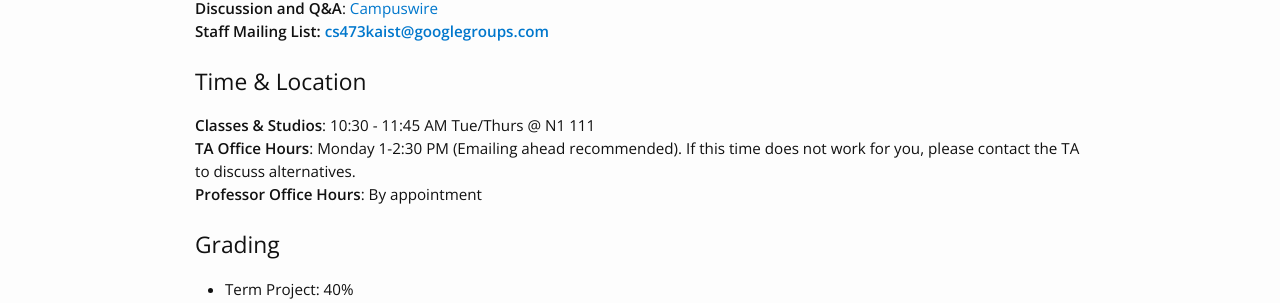
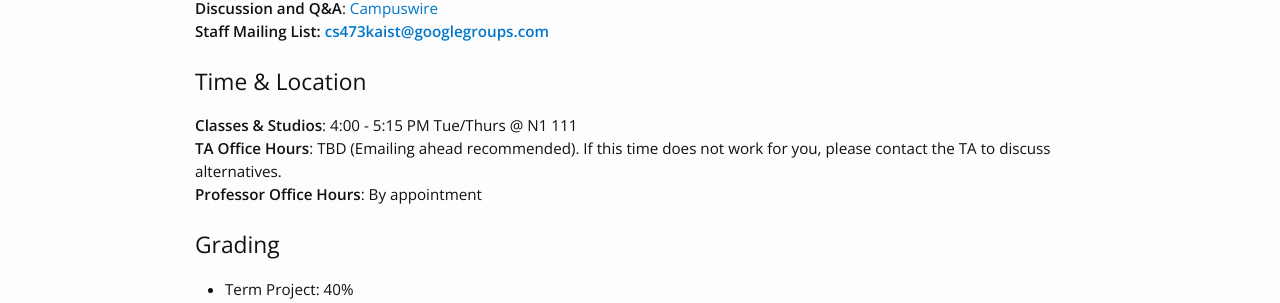
Before and after one commit to cstl-kaist/cs473-2025-fall, a Jekyll site: the page built from index.md, in a window 1280 px wide. Shown: the part 827-1130 px from the top of the page. Built offline with Jekyll 4.4.1, drawn with Linux system fonts in a browser that asks for light colours; nearby versions of some CDN libraries.

Commit message:
Updating course time

```diff
--- a/_layouts/home.html
+++ b/_layouts/home.html
@@ -40,8 +40,8 @@ layout: default
     <br>
     <h2>Time & Location</h2>
     <div>
-        <b>Classes & Studios</b>: 10:30 - 11:45 AM Tue/Thurs @ N1 111<br />
-        <b>TA Office Hours</b>: Monday 1-2:30 PM (Emailing ahead recommended). If this time does not work for you, please contact the TA to discuss alternatives.<br />
+        <b>Classes & Studios</b>: 4:00 - 5:15 PM Tue/Thurs @ N1 111<br />
+        <b>TA Office Hours</b>: TBD (Emailing ahead recommended). If this time does not work for you, please contact the TA to discuss alternatives.<br />
         <b>Professor Office Hours</b>: By appointment
     </div>
 
```
